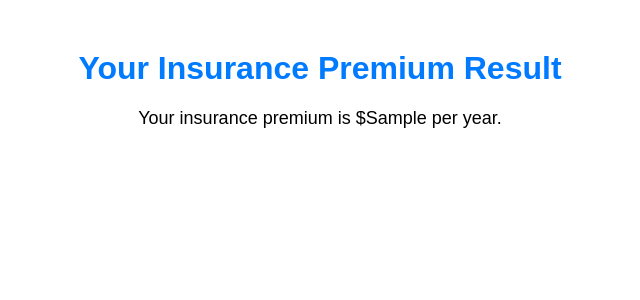
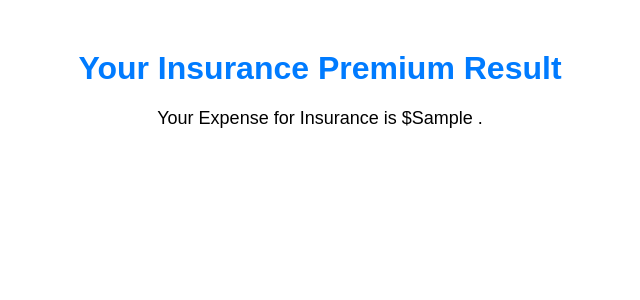
Before and after one commit to vikashdwivedi21/Insurance-Premium-Prediction, a Flask app: template templates/result.html in a window 1280 px wide. Shown: the top 300 px of the page, without its empty margins (320-960 px from the left). Run offline with Flask 3, Linux system fonts and the light colour scheme; the template is opened without the code that fills it: most values are stand-ins (such as "Sample title", 1, 10 or a date in 2020).

Commit message:
file updated

```diff
--- a/templates/result.html
+++ b/templates/result.html
@@ -20,7 +20,7 @@
 </head>
 <body>
     <h1>Your Insurance Premium Result</h1>
-    <p>Your insurance premium is ${{final_result}} per year.</p>
+    <p>Your Expense for Insurance is ${{final_result}} .</p>
 
     <!-- Replace "XXX" with your actual insurance premium value -->
 
```
